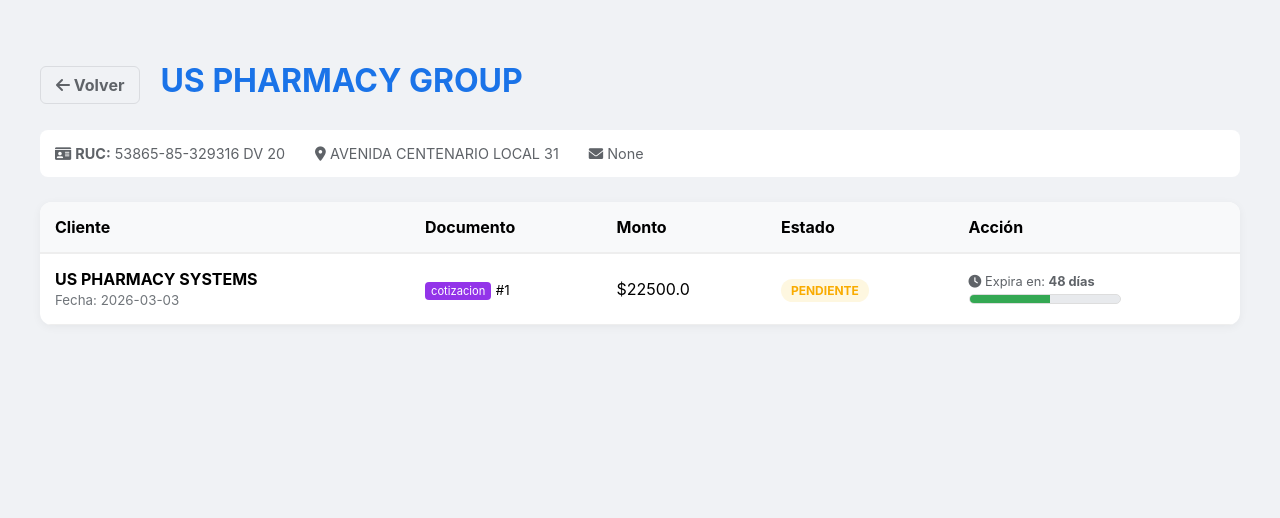
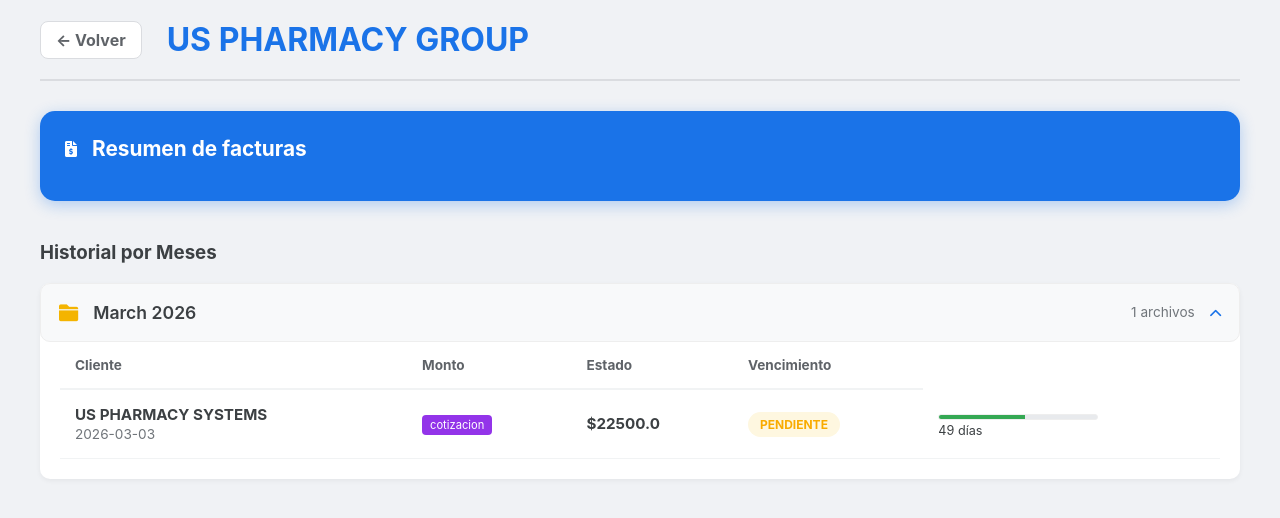
Before and after one commit to kortostocks-cmd/REFAHPHARM_Database, a Flask app: page /empresa/1 in a window 1280 px wide. Shown: the top 518 px of the page. Run offline with Flask 3, Linux system fonts and the light colour scheme; data comes from the database, SQL or seed files in the repository; both versions use the stored data as it was after the commit.

Commit message:
lista de facturas con comprovante

```diff
--- a/mi_proyecto/app.py
+++ b/mi_proyecto/app.py
@@ -2,6 +2,8 @@ from flask import Flask, render_template, send_file
 import sqlite3
 import pandas as pd
 import io
+from datetime import datetime
+from collections import defaultdict
 
 app = Flask(__name__)
 
@@ -13,43 +15,61 @@ def conectar_db():
 @app.route('/')
 def index():
     db = conectar_db()
-    # Fetch all companies to show as cards
-    empresas = db.execute("SELECT * FROM empresas").fetchall()
-    db.close()
-    return render_template('index.html', empresas=empresas)
-
-
-
-from datetime import datetime
+    try:
+        empresas = db.execute("SELECT * FROM empresas").fetchall()
+        return render_template('index.html', empresas=empresas)
+    finally:
+        db.close()
 
 @app.route('/empresa/<int:id>')
 def detalles_empresa(id):
     db = conectar_db()
-    empresa = db.execute("SELECT * FROM empresas WHERE id = ?", (id,)).fetchone()
+    try:
+        empresa = db.execute("SELECT * FROM empresas WHERE id = ?", (id,)).fetchone()
 
-    # SQLite calcula los días restantes y el estado inteligente directamente
-    query = """
-    SELECT
-        c.nombre AS cliente,
-        d.id, d.tipo, d.total, d.pdf_url, d.id_referencia, d.fecha,
-        CASE
-            WHEN d.id_referencia IS NOT NULL THEN 'Facturado'
-            ELSE COALESCE(d.estado, 'Pendiente')
-        END AS estado_calculado,
-        CASE
-            WHEN d.id_referencia IS NOT NULL THEN 'pagado'
-            ELSE LOWER(COALESCE(d.estado, 'pendiente'))
-        END AS clase_estado,
-        -- Calculamos la diferencia de días directamente en SQL
-        CAST(90 - (julianday('now') - julianday(substr(d.fecha, 1, 10))) AS INTEGER) AS dias_restantes
-    FROM clientes c
-    LEFT JOIN documentos d ON c.id = d.cliente_id
-    WHERE c.empresa_id = ?
-    ORDER BY d.fecha DESC
-    """
-    datos = db.execute(query, (id,)).fetchall()
-    db.close()
-    return render_template('detalles.html', empresa=empresa, datos=datos)
+        query = """
+        SELECT c.nombre AS cliente, d.id, d.tipo, d.total, d.pdf_url, d.id_referencia, d.fecha, d.estado
+        FROM clientes c
+        LEFT JOIN documentos d ON c.id = d.cliente_id
+        WHERE c.empresa_id = ?
+        ORDER BY d.fecha DESC
+        """
+        filas = db.execute(query, (id,)).fetchall()
+
+        grupos_por_mes = defaultdict(list)
+        facturas_fiscales = []
+        hoy = datetime.now()
+
+        for f in filas:
+            doc = dict(f)
+            # Lógica de Facturado: Si tiene referencia, es Facturado
+            if doc['id_referencia']:
+                doc['estado_calculado'] = 'Facturado'
+                doc['clase_estado'] = 'pagado'
+                facturas_fiscales.append(doc)
+            else:
+                doc['estado_calculado'] = doc['estado'] or 'Pendiente'
+                doc['clase_estado'] = doc['estado'].lower() if doc['estado'] else 'pendiente'
+
+            # Cálculo de tiempo y agrupación por carpetas (meses)
+            if doc['fecha']:
+                try:
+                    fecha_dt = datetime.strptime(doc['fecha'][:10], '%Y-%m-%d')
+                    doc['dias_restantes'] = max(0, 90 - (hoy - fecha_dt).days)
+                    mes_nombre = fecha_dt.strftime('%B %Y').capitalize()
+                    grupos_por_mes[mes_nombre].append(doc)
+                except:
+                    grupos_por_mes["Sin Fecha"].append(doc)
+            else:
+                grupos_por_mes["Sin Fecha"].append(doc)
+
+        # El return debe ir FUERA del bucle for
+        return render_template('detalles.html',
+                            empresa=empresa,
+                            grupos=grupos_por_mes,
+                            facturas=facturas_fiscales)
+    finally:
+        db.close()
 
 if __name__ == '__main__':
     app.run(host='0.0.0.0', port=5000, debug=True)
--- a/mi_proyecto/static/css/style.css
+++ b/mi_proyecto/static/css/style.css
@@ -1,109 +1,187 @@
-/* General Layout */
-body { font-family: 'Inter', sans-serif; background-color: #f0f2f5; margin: 0; padding: 40px; }
+/* --- Base y Tipografía --- */
+body {
+    font-family: 'Inter', -apple-system, sans-serif;
+    background-color: #f0f2f5;
+    margin: 0;
+    padding: 20px 40px;
+    color: #3c4043;
+}
 .container { max-width: 1200px; margin: auto; }
-h1 { color: #1a73e8; margin-bottom: 30px; }
 
-/* The Grid */
+/* --- Solo añadimos esto para activar los tres puntitos que faltaban --- */
+.card-options { position: absolute; top: 15px; right: 15px; cursor: pointer; z-index: 10; }
+.dot-icon { color: #5f6368; font-size: 1.2rem; background: rgba(255,255,255,0.7); padding: 5px; border-radius: 50%; }
+.dropdown-content {
+    display: none; position: absolute; right: 0; background: white;
+    box-shadow: 0 8px 16px rgba(0,0,0,0.2); padding: 12px; border-radius: 8px; width: 200px; z-index: 100;
+}
+
+.card-info{
+    margin-left: 15px;
+
+}
+
+.card-options:hover .dropdown-content { display: block; }
+.dropdown-content p { margin: 5px 0; font-size: 0.8rem; border-bottom: 1px solid #eee; color: #333; }
+
+/* --- Navegación y Títulos --- */
+.header-flex {
+    display: flex;
+    align-items: center;
+    gap: 25px;
+    margin-bottom: 30px;
+    border-bottom: 2px solid #dadce0;
+    padding-bottom: 20px;
+}
+.company-main-title h1 { margin: 0; color: #1a73e8; font-size: 2rem; }
+.info-badges { display: flex; gap: 20px; color: #5f6368; font-size: 0.9rem; margin-top: 8px; }
+
+.btn-back {
+    text-decoration: none;
+    color: #5f6368;
+    font-weight: bold;
+    padding: 8px 15px;
+    border: 1px solid #dadce0;
+    border-radius: 8px;
+    background: white;
+    transition: 0.2s;
+}
+.btn-back:hover { background: #f1f3f4; }
+
+/* --- Grid de Tarjetas (Index) --- */
 .grid-container {
     display: grid;
     grid-template-columns: repeat(auto-fill, minmax(280px, 1fr));
     gap: 25px;
 }
-
-/* The Card */
 .card {
     background: white;
     border-radius: 12px;
     overflow: hidden;
     position: relative;
-    box-shadow: 0 4px 6px rgba(0,0,0,0.1);
-    transition: transform 0.2s;
+    box-shadow: 0 4px 6px rgba(0,0,0,0.05);
+    transition: transform 0.2s, box-shadow 0.2s;
 }
-.card:hover { transform: translateY(-5px); }
 
-/* Three Dots Info Icon */
-.card-options { position: absolute; top: 15px; right: 15px; cursor: pointer; }
-.dropdown-content {
-    display: none;
+/* Esto evita que la tarjeta parpadee al pasar el mouse */
+.card {
+    isolation: isolate; /* Crea un nuevo contexto de capas */
+    backface-visibility: hidden; /* Ayuda a que las animaciones sean suaves */
+}
+
+/* Forzamos que los tres puntos siempre estén por encima del link */
+.card-options {
+    z-index: 10;
     position: absolute;
-    right: 0;
-    background: #fff;
-    box-shadow: 0 8px 16px rgba(0,0,0,0.2);
-    padding: 12px;
+}
+
+/* El link de la tarjeta debe estar atrás de los puntos pero cubrir el resto */
+.card-link {
+    display: block;
     z-index: 1;
-    border-radius: 8px;
-    width: 200px;
-    font-size: 0.8rem;
+    position: relative;
+    text-decoration: none;
+    color: inherit;
 }
-.card-options:hover .dropdown-content { display: block; }
 
-/* Image and Content */
-.card-image img { width: 100%; height: 150px; object-fit: cover; }
-.card-info { padding: 20px; text-align: center; }
-.card-info h3 { margin: 0 0 10px 0; color: #3c4043; }
-.address { font-size: 0.85rem; color: #70757a; height: 40px; }
+/* Si la página no para de cargar, añade esto para suavizar el renderizado */
+* {
+    -webkit-font-smoothing: antialiased;
+    box-sizing: border-box;
+}
 
-.btn-view {
-    display: inline-block;
-    margin-top: 15px;
-    padding: 10px 20px;
+.card:hover { transform: translateY(-5px); box-shadow: 0 8px 15px rgba(0,0,0,0.1); }
+
+/* --- Carta Fiscal (Panel Destacado) --- */
+.fiscal-card {
     background: #1a73e8;
     color: white;
-    text-decoration: none;
-    border-radius: 6px;
-    font-weight: bold;
+    padding: 25px;
+    border-radius: 15px;
+    margin-bottom: 40px;
+    box-shadow: 0 4px 15px rgba(26, 115, 232, 0.3);
 }
 
+/* Hacer que el link de la tarjeta no parezca un link */
+.card-link {
+    text-decoration: none;
+    color: inherit;
+    display: block; /* Ocupa todo el espacio */
+    height: 100%;
+}
 
+.card-link:hover h3 {
+    color: #1a73e8; /* El nombre se pone azul al pasar el mouse para indicar que es click */
+}
 
-/* Navigation and Header */
-.btn-back { text-decoration: none; color: #5f6368; font-weight: bold; padding: 8px 15px; border: 1px solid #dadce0; border-radius: 6px; }
-.btn-back:hover { background: #f1f3f4; }
+/* Ajuste para que los tres puntos floten correctamente sobre el link */
+.card-options {
+    z-index: 20;
+}
 
-.info-bar { background: #fff; padding: 15px; border-radius: 8px; margin-bottom: 25px; display: flex; gap: 30px; font-size: 0.9rem; color: #5f6368; }
+.fiscal-header { display: flex; align-items: center; gap: 15px; margin-bottom: 15px; }
+.fiscal-header h2 { margin: 0; font-size: 1.3rem; }
+.fiscal-grid { display: grid; grid-template-columns: repeat(auto-fill, minmax(220px, 1fr)); gap: 15px; }
+.fiscal-item {
+    background: rgba(255,255,255,0.15);
+    padding: 15px;
+    border-radius: 10px;
+    border: 1px solid rgba(255,255,255,0.2);
+}
+.f-row { display: flex; justify-content: space-between; font-weight: bold; margin-bottom: 5px; }
+.f-client { font-size: 0.85rem; opacity: 0.9; }
+.f-link { color: #fff; text-decoration: underline; font-size: 0.8rem; margin-top: 10px; display: inline-block; }
 
-/* Table Styling */
-.table-container { background: white; border-radius: 12px; box-shadow: 0 2px 10px rgba(0,0,0,0.05); overflow: hidden; }
-table { width: 100%; border-collapse: collapse; }
-th { background: #f8f9fa; padding: 15px; text-align: left; border-bottom: 2px solid #eee; }
-td { padding: 15px; border-bottom: 1px solid #eee; }
+/* --- Historial por Meses (Acordeón) --- */
+.month-group { background: white; border-radius: 10px; margin-bottom: 15px; box-shadow: 0 2px 5px rgba(0,0,0,0.05); }
+.month-header {
+    list-style: none; padding: 18px; display: flex; align-items: center; cursor: pointer;
+    background: #f8f9fa; border-radius: 10px; border: 1px solid #eee; transition: background 0.2s;
+}
+.month-header:hover { background: #f1f3f4; }
+.folder-icon { color: #f4b400; margin-right: 15px; font-size: 1.2rem; }
+.month-title { font-size: 1.1rem; font-weight: 600; flex-grow: 1; }
+.count { margin-right: 15px; color: #70757a; font-size: 0.85rem; }
+.arrow-ui { font-size: 0.8rem; transition: 0.3s; color: #1a73e8; }
+.month-group[open] .arrow-ui { transform: rotate(180deg); }
 
-/* Status Badges */
-.status-badge { padding: 4px 10px; border-radius: 20px; font-size: 0.75rem; font-weight: bold; text-transform: uppercase; }
+/* --- Tabla de Documentos --- */
+.table-container { padding: 0 20px 20px; overflow-x: auto; }
+table { width: 100%; border-collapse: collapse; min-width: 600px; }
+th { background: white; padding: 15px; text-align: left; font-size: 0.85rem; color: #5f6368; border-bottom: 2px solid #f1f3f4; }
+td { padding: 15px; border-bottom: 1px solid #f1f3f4; font-size: 0.95rem; }
+
+/* Badges de Estado */
+.status-badge { padding: 5px 12px; border-radius: 20px; font-size: 0.75rem; font-weight: bold; text-transform: uppercase; }
 .status-badge.pagado { background: #e6f4ea; color: #1e8e3e; }
 .status-badge.pendiente { background: #fef7e0; color: #f9ab00; }
 .status-badge.cancelado { background: #fce8e6; color: #d93025; }
 
-/* Tags */
-.type-tag { font-size: 0.7rem; padding: 2px 6px; border-radius: 4px; color: white; }
+/* Tags de Tipo */
+.type-tag { font-size: 0.7rem; padding: 3px 8px; border-radius: 4px; color: white; margin-right: 5px; }
 .type-tag.factura { background: #1a73e8; }
 .type-tag.cotizacion { background: #9334e9; }
 
-/* Estilos para el Timer de Expiración */
-.expiration-timer {
-    font-size: 0.8rem;
-    color: #5f6368;
-    width: 150px;
-}
-
+/* --- Timers y Barras de Progreso --- */
+.expiration-timer { width: 160px; }
 .progress-bar {
     background-color: #e8eaed;
-    border-radius: 10px; /* Más redondeado, se ve más moderno */
-    height: 8px;
-    margin-top: 5px;
+    border-radius: 10px;
+    height: 6px;
+    margin-top: 6px;
     width: 100%;
     overflow: hidden;
-    border: 1px solid #ddd;
+    border: 1px solid #eee;
 }
-
 .progress-fill {
     background-color: #34a853;
     height: 100%;
-    /* Usamos la variable, y si falla, por defecto es 0% */
     width: var(--ancho, 0%);
     transition: width 0.8s ease-in-out;
 }
+.progress-fill.urgent { background-color: #ea4335; }
 
-.progress-fill.urgent {
-    background-color: #ea4335;
-}
+/* --- Utilidades --- */
+.text-muted { color: #70757a; font-size: 0.85rem; }
+.link-view { color: #1a73e8; text-decoration: none; font-weight: 500; }
+.link-view:hover { text-decoration: underline; }
--- a/mi_proyecto/templates/detalles.html
+++ b/mi_proyecto/templates/detalles.html
@@ -9,65 +9,84 @@
 </head>
 <body>
 <div class="container">
-        <header style="display: flex; align-items: center; gap: 20px;">
-            <a href="/" class="btn-back"><i class="fas fa-arrow-left"></i> Volver</a>
+    <div class="header-flex">
+        <a href="/" class="btn-back">← Volver</a>
+        <div class="company-main-title">
             <h1>{{ empresa['nombre'] }}</h1>
-        </header>
+        </div>
+    </div>
 
-        <div class="info-bar">
-            <span><i class="fas fa-id-card"></i> <b>RUC:</b> {{ empresa['ruc'] }}</span>
-            <span><i class="fas fa-map-marker-alt"></i> {{ empresa['direccion'] }}</span>
-            <span><i class="fas fa-envelope"></i> {{ empresa['email'] }}</span>
+    <div class="fiscal-card">
+        <div class="fiscal-header">
+            <i class="fas fa-file-invoice-dollar"></i>
+            <h2>Resumen de facturas</h2>
         </div>
+        <div class="fiscal-grid">
+            {% for f in facturas %}
+            <div class="fiscal-item">
+                <div class="f-row">
+                    <span class="f-ref">REF: {{ f['id_referencia'] }}</span>
+                    <span class="f-total">${{ f['total'] }}</span>
+                </div>
+                <span class="f-client">{{ f['cliente'] }}</span>
+                <a href="{{ f['pdf_url'] }}" target="_blank" class="f-link">Ver Comprobante</a>
+            </div>
+            {% endfor %}
+        </div>
+    </div>
+
+    <div class="history-section">
+        <h3>Historial por Meses</h3>
+        {% for mes, documentos in grupos.items() %}
+        <details class="month-group" {{ 'open' if loop.first else '' }}>
+            <summary class="month-header">
+                <i class="fas fa-folder folder-icon"></i>
+                <span class="month-title">{{ mes }}</span>
+                <span class="count">{{ documentos|length }} archivos</span>
+                <i class="fas fa-chevron-down arrow-ui"></i>
+            </summary>
 
             <div class="table-container">
                 <table>
                     <thead>
                         <tr>
                             <th>Cliente</th>
-                        <th>Documento</th>
                             <th>Monto</th>
                             <th>Estado</th>
-                        <th>Acción</th>
+                            <th>Vencimiento</th>
                         </tr>
                     </thead>
                         <tbody>
-                    {% for item in datos %}
+                            {% for item in documentos %}
                             <tr>
                                 <td>
                                     <b>{{ item['cliente'] }}</b><br>
-                        <small style="color: #70757a;">Fecha: {{ item['fecha'][:10] }}</small>
+                                    <small class="text-muted">{{ item['fecha'][:10] }}</small>
                                 </td>
                                 <td>
                                     <span class="type-tag {{ item['tipo'] }}">{{ item['tipo'] }}</span>
-                        <small>#{{ item['id'] }}</small>
-                        {% if item['id_referencia'] %}
-                            <br><small><b>Ref: {{ item['id_referencia'] }}</b></small>
-                        {% endif %}
                                 </td>
-                    <td>${{ item['total'] }}</td>
+                                <td><b>${{ item['total'] }}</b></td>
                                 <td>
                                     <span class="status-badge {{ item['clase_estado'] }}">
                                         {{ item['estado_calculado'] }}
                                     </span>
                                 </td>
                                 <td>
-                        {% if item['tipo'] == 'cotizacion' and not item['id_referencia'] %}
+                                    {# LÓGICA PARA MOSTRAR PDF SI ESTÁ FACTURADO #}
+                                    {% if item['id_referencia'] and item['pdf_url'] %}
+                                        <a href="{{ item['pdf_url'] }}" target="_blank" class="link-view">
+                                            <i class="fas fa-file-pdf"></i> Ver Factura
+                                        </a>
+
+                                    {# LÓGICA PARA MOSTRAR TIMER SI ES COTIZACIÓN PENDIENTE #}
+                                    {% elif item['tipo'] == 'cotizacion' %}
                                         <div class="expiration-timer">
-                            <i class="fas fa-clock"></i>
-                            Expira en: <b>{{ item['dias_restantes'] }} días</b>
-
                                             <div class="progress-bar">
-                            {% set porcentaje = (item['dias_restantes'] | default(0) / 90) * 100 %}
-
-                            {# Limitamos el valor entre 0 y 100 #}
-                            {% if porcentaje > 100 %}{% set porcentaje = 100 %}{% endif %}
-                            {% if porcentaje < 0 %}{% set porcentaje = 0 %}{% endif %}
-
                                                 <div class="progress-fill {{ 'urgent' if item['dias_restantes'] <= 15 else '' }}"
-                                style="--ancho: {{ porcentaje }}%;">
+                                                    style="--ancho: {{ (item['dias_restantes'] / 90) * 100 }}%;"></div>
                                             </div>
-                        </div>
+                                            <small>{{ item['dias_restantes'] }} días</small>
                                         </div>
                                     {% endif %}
                                 </td>
@@ -76,6 +95,9 @@
                         </tbody>
                 </table>
             </div>
+        </details>
+        {% endfor %}
+    </div>
 </div>
 </body>
 </html>
```
Also changed, not shown: mi_proyecto/templates/index.html (+6 -5 lines), data.db. Lines whose indentation alone changed are shown as unchanged.
